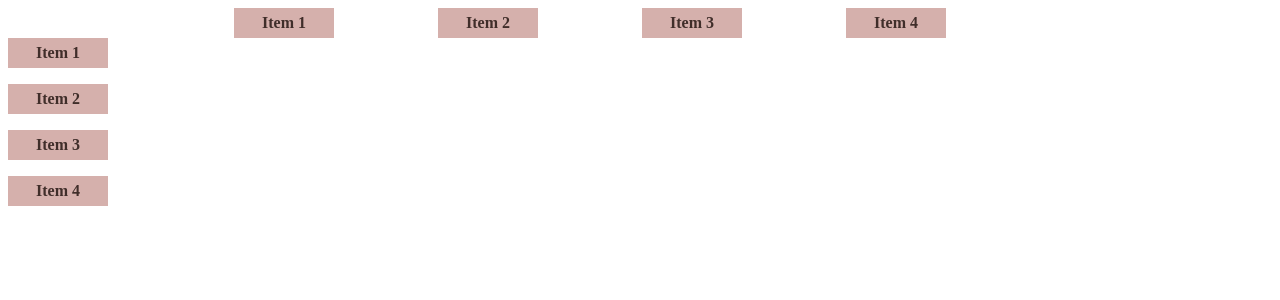
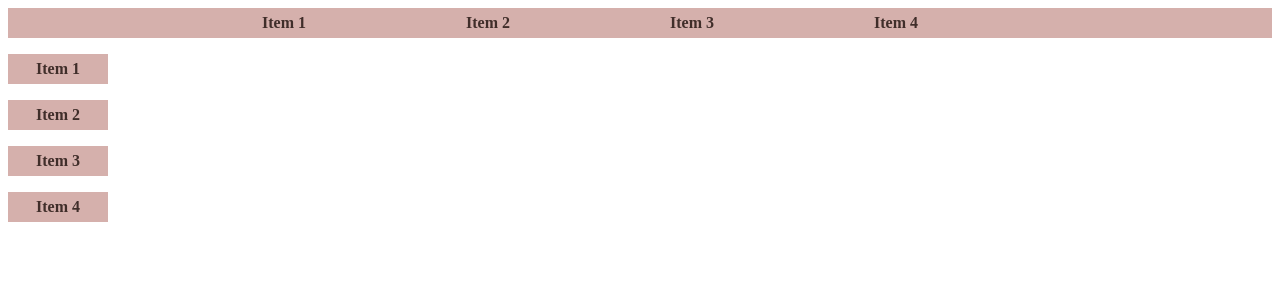
Before and after one commit to huongviptl/C4E-10_Deploy, a Python web app: template templates/homework.html in a window 1280 px wide. Shown: the top 300 px of the page. Run offline with Jinja, Linux system fonts and the light colour scheme; the template is opened without the code that fills it, so the values that code supplies are empty.

Commit message:
Em nộp bài

```diff
--- a/static/css/homework.css
+++ b/static/css/homework.css
@@ -11,7 +11,6 @@
     background: #D5B0AC;
     color: #402E2A;
     margin-right: 100px;
-
 }
 .menu_vertical > span{
     display: block;
--- a/templates/homework.html
+++ b/templates/homework.html
@@ -6,13 +6,17 @@
     <link rel="stylesheet" href="../static/css/homework.css">
 </head>
 <body>
-<nav class="menu">
+<nav style="background-color: #D5B0AC" class="menu">
+
     <span>Item 1</span>
     <span>Item 2</span>
     <span>Item 3</span>
     <span>Item 4</span>
 
 </nav>
+
+<p></p>
+<p></p>
 
 <nav class="menu menu_vertical">
     <span>Item 1</span>
```
